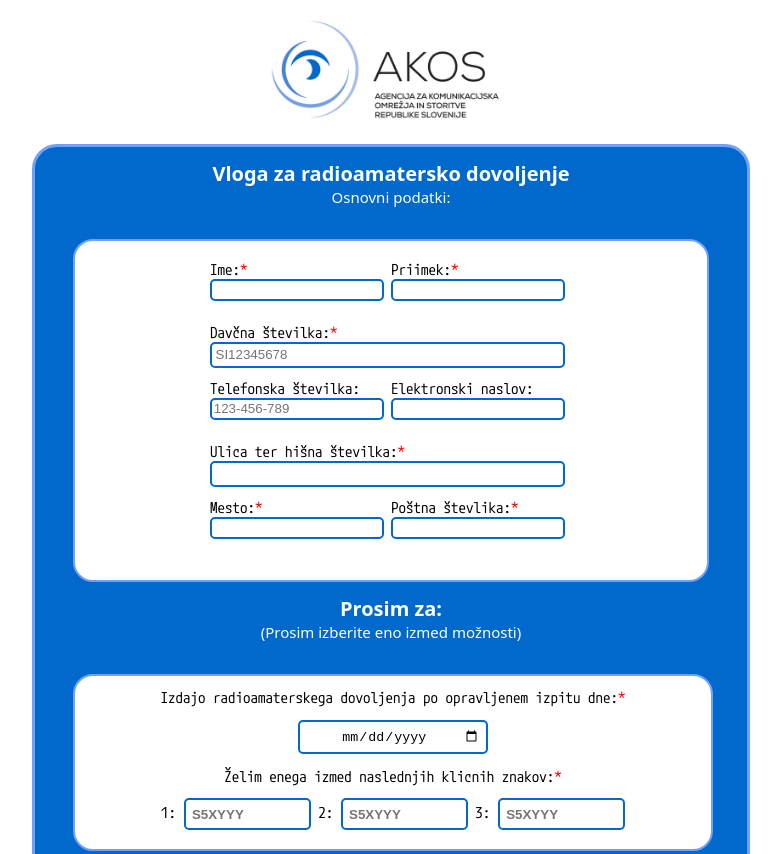
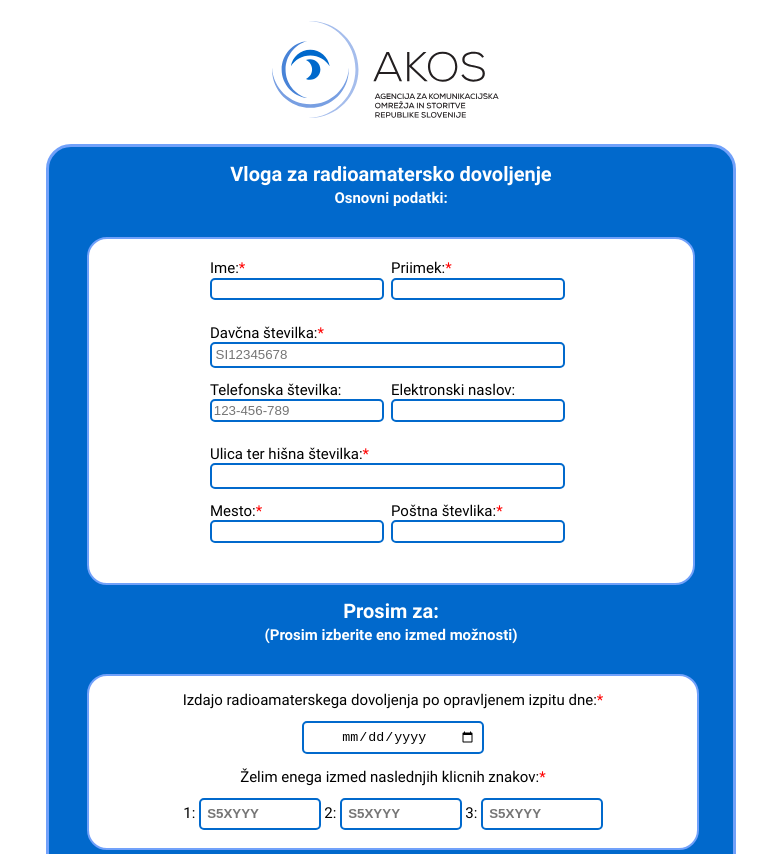
Before and after one commit to AnzeSinigoj/Vloga-za-radioamtersko-dovoljenje, a plain HTML site: page index.html in a window 1280 px wide. Shown: the top 854 px of the page, without its empty margins (249-1030 px from the left). Drawn offline with Linux system fonts and the light colour scheme.

Commit message:
Peti commit

```diff
--- a/index.html
+++ b/index.html
@@ -6,7 +6,7 @@
     <meta charset="UTF-8">
     <meta id="viewport" content="width=device-width, initial-scale=1.0">
     <link rel="stylesheet" href="style.css">
-    <link rel="icon" type="image/x-icon" href="slike/ikona.ico">
+    <link rel="icon" type="image/x-icon" href="slike/ikona.png">
 </head>
 
 <body>
--- a/skripta.js
+++ b/skripta.js
@@ -28,7 +28,7 @@ kzV1 = nk1
 kzV2 = nk2
 kzV3 = nk3
 */
-
+import Swal from 'sweet/dist/sweetalert2.all.js'
 //osnovno
 const ime = document.getElementById("ime");
 const priimek = document.getElementById("priimek");
@@ -184,7 +184,12 @@ function preveriVnose(elementi, event) {
     for (let i = 0; i < elementi.length; i++) {
         if (!elementi[i].value.trim()) {
             event.preventDefault();
-            alert('Vse oznacena polja so obvezna!');
+            Swal.fire({
+                title: 'Napaka!',
+                text: 'Vsa označena polja so obvezna!',
+                icon: 'error',
+                confirmButtonText: 'Nadaljuj'
+              })
             return;
         }
 
--- a/style.css
+++ b/style.css
@@ -5,7 +5,11 @@
 
 @font-face {
     font-family: font_obic;
-    src: url(fonti/MPLUSCodeLatin.ttf);
+    src: url(fonti/roboto-regular-webfont.woff2);
+}
+@font-face {
+    font-family: font_fat;
+    src: url(fonti/roboto-bold-webfont.woff2);
 }
 
 html,
@@ -51,7 +55,7 @@ input[type=text],input[type=email],input[type=date],textarea {
 #slika {
     width: 20%;
     height: 10%;
-    background-image: url("slike/akos_logo.jpg");
+    background-image: url("slike/akos_logo_sl.svg");
     background-size: contain;
     background-repeat: no-repeat;
     background-position: center;
@@ -93,12 +97,12 @@ input[type=text],input[type=email],input[type=date],textarea {
     padding-bottom: 5%;
     text-align: center;
     color: white;
-    font-family: system-ui;
+    font-family: font_fat;
 }
 
 #gnaslov>h1 {
     font-size: 20px;
-    font-weight: bold;
+    font-family: font_fat;
 }
 
 #ime_priimek > div, #davcna, #tel_mail > div, #naslov, #mestoSt > div {
@@ -118,12 +122,12 @@ input[type=text],input[type=email],input[type=date],textarea {
     padding-bottom: 5%;
     text-align: center;
     color: white;
-    font-family: system-ui;
+    font-family: font_fat;
 }
 
 #prosnja>h1 {
     font-size: 20px;
-    font-weight: bold;
+    font-family: font_fat;
 }
 
 #izdaja {
@@ -229,8 +233,7 @@ input[type=text],input[type=email],input[type=date],textarea {
     border: 5px solid #71a1fa;
     border-radius: 10px;
     background-color: white;
-    font-weight: bold;
-    font-family: system-ui;
+    font-family: font_fat;
     transition: 0.2s;
 }
 
```
Also changed, not shown: fonti/roboto-bold-webfont.woff2 (added), fonti/roboto-regular-webfont.woff2 (added), slike/akos_logo_sl.svg (added), slike/ikona.png (added).
